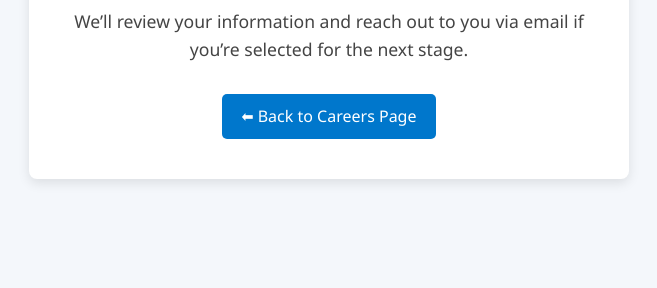
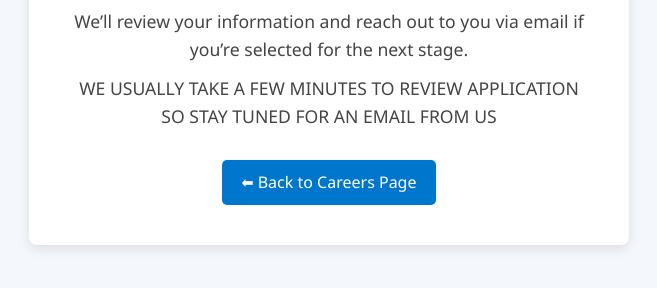
Before and after one commit to alisonbartey/JOB-APPLICATION-, a plain HTML site: page thankyou.html in a window 1280 px wide. Shown: the part 242-530 px from the top of the page, without its empty margins (311-968 px from the left). Drawn offline with Linux system fonts and the light colour scheme.

Commit message:
Update thankyou.html

```diff
--- a/thankyou.html
+++ b/thankyou.html
@@ -11,6 +11,7 @@
     <h1>🎉 Thank You!</h1>
     <p>Your application has been successfully submitted.</p>
     <p>We’ll review your information and reach out to you via email if you’re selected for the next stage.</p>
+    <p>WE USUALLY TAKE A FEW MINUTES TO REVIEW APPLICATION SO STAY TUNED FOR AN EMAIL FROM US</p>
     <a href="index.html">⬅ Back to Careers Page</a>
   </div>
 </body>
```
